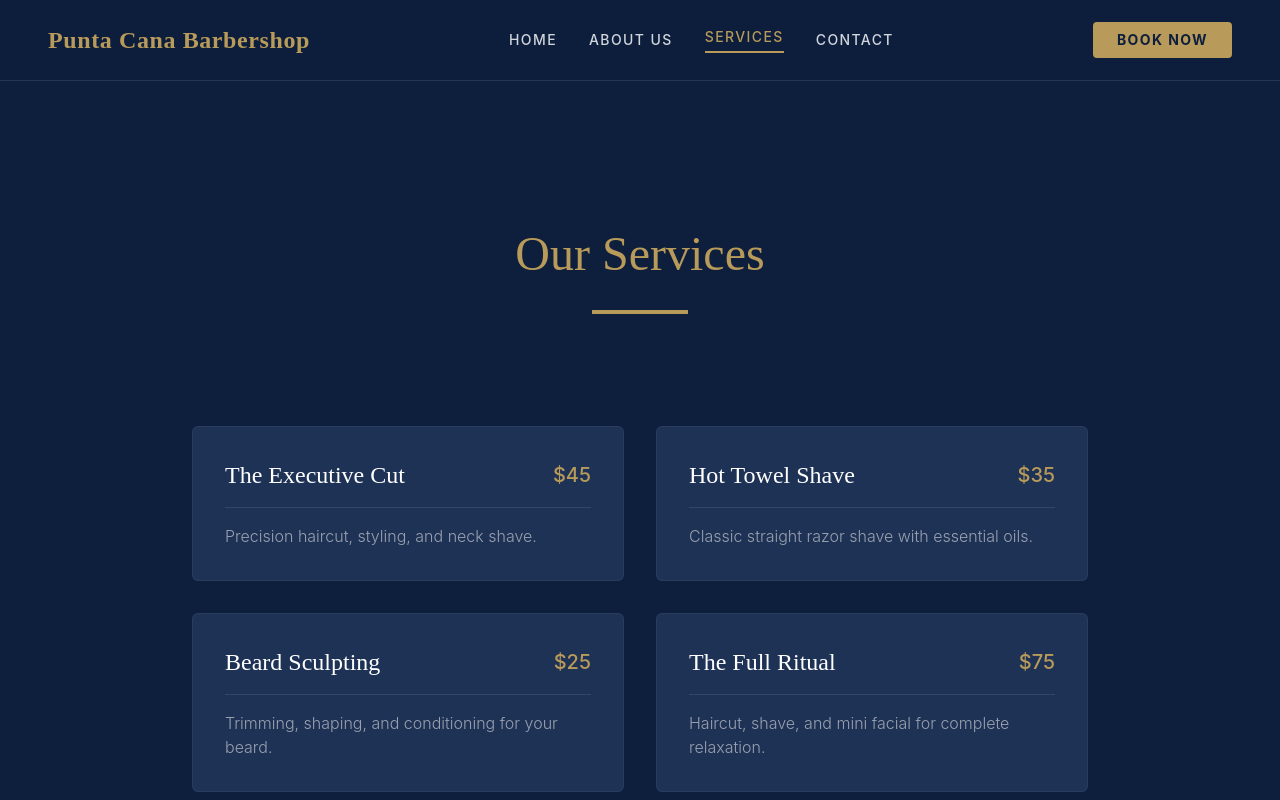
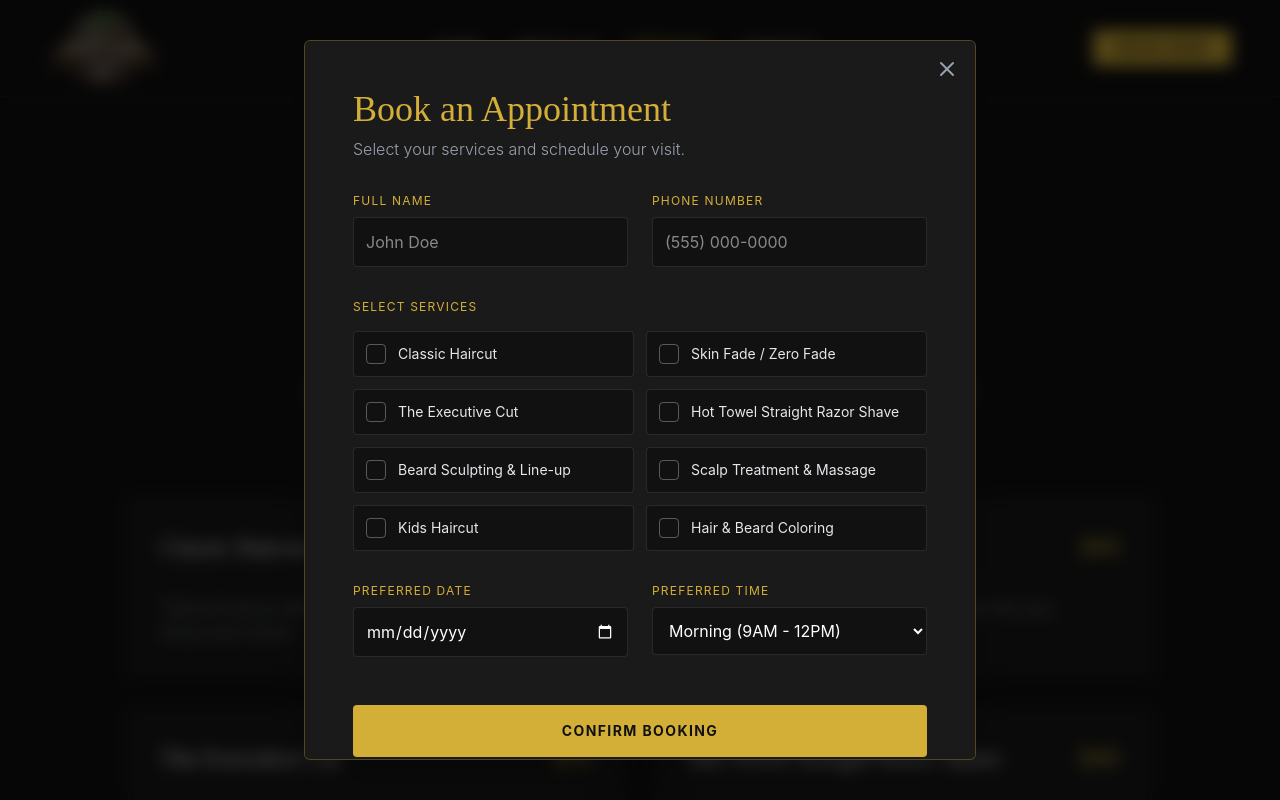
Before and after one commit to cozunap/puntacanabarbier, a React (Vite) app: page /services in a window 1280 px wide. Both pictures are taken after a click on the button "BOOK NOW". Shown: the top 800 px of the page. Built offline with nearby package versions, Linux system fonts and the light colour scheme.

Commit message:
Change name to Punta Cana Barbier and add latest features

```diff
--- a/index.html
+++ b/index.html
@@ -4,7 +4,7 @@
     <meta charset="UTF-8" />
     <link rel="icon" type="image/svg+xml" href="/favicon.svg" />
     <meta name="viewport" content="width=device-width, initial-scale=1.0" />
-    <title>temp</title>
+    <title>Punta Cana Barbier</title>
   </head>
   <body>
     <div id="root"></div>
--- a/src/App.jsx
+++ b/src/App.jsx
@@ -4,10 +4,13 @@ import Home from './pages/Home';
 import About from './pages/About';
 import Services from './pages/Services';
 import Contact from './pages/Contact';
+import { BookingProvider } from './BookingContext';
+import './App.css';
 
 function App() {
   return (
     <Router>
+      <BookingProvider>
         <Layout>
           <Routes>
             <Route path="/" element={<Home />} />
@@ -16,6 +19,7 @@ function App() {
             <Route path="/contact" element={<Contact />} />
           </Routes>
         </Layout>
+      </BookingProvider>
     </Router>
   );
 }
--- /dev/null
+++ b/src/BookingContext.jsx
@@ -0,0 +1,19 @@
+import { createContext, useContext, useState } from 'react';
+import BookingModal from './components/BookingModal';
+
+const BookingContext = createContext();
+
+export function useBooking() {
+  return useContext(BookingContext);
+}
+
+export function BookingProvider({ children }) {
+  const [isOpen, setIsOpen] = useState(false);
+
+  return (
+    <BookingContext.Provider value={{ openBooking: () => setIsOpen(true), closeBooking: () => setIsOpen(false) }}>
+      {children}
+      <BookingModal isOpen={isOpen} onClose={() => setIsOpen(false)} />
+    </BookingContext.Provider>
+  );
+}
--- /dev/null
+++ b/src/components/BookingModal.jsx
@@ -0,0 +1,110 @@
+import { useState } from 'react';
+import { X, Check } from 'lucide-react';
+
+export default function BookingModal({ isOpen, onClose }) {
+  if (!isOpen) return null;
+
+  const servicesList = [
+    "Classic Haircut",
+    "Skin Fade / Zero Fade",
+    "The Executive Cut",
+    "Hot Towel Straight Razor Shave",
+    "Beard Sculpting & Line-up",
+    "Scalp Treatment & Massage",
+    "Kids Haircut",
+    "Hair & Beard Coloring"
+  ];
+
+  const [selectedServices, setSelectedServices] = useState([]);
+
+  const toggleService = (service) => {
+    if (selectedServices.includes(service)) {
+      setSelectedServices(selectedServices.filter(s => s !== service));
+    } else {
+      setSelectedServices([...selectedServices, service]);
+    }
+  };
+
+  return (
+    <div className="fixed inset-0 z-[100] flex items-center justify-center p-4 sm:p-6 bg-black/60 backdrop-blur-sm transition-opacity">
+      <div
+        className="bg-navy-light border border-gold/30 rounded-md w-full max-w-2xl max-h-[90vh] overflow-y-auto shadow-2xl relative"
+        onClick={(e) => e.stopPropagation()}
+      >
+        <button
+          onClick={onClose}
+          className="absolute top-4 right-4 text-gray-400 hover:text-gold transition-colors"
+        >
+          <X size={24} />
+        </button>
+
+        <div className="p-8 md:p-12">
+          <h2 className="font-serif text-3xl md:text-4xl text-gold mb-2">Book an Appointment</h2>
+          <p className="text-gray-400 font-light mb-8">Select your services and schedule your visit.</p>
+
+          <form className="flex flex-col gap-8">
+            {/* Contact Info */}
+            <div className="grid grid-cols-1 md:grid-cols-2 gap-6">
+              <div className="flex flex-col gap-2">
+                <label className="text-gold font-sans text-xs uppercase tracking-widest">Full Name</label>
+                <input type="text" className="bg-navy border border-white/10 p-3 text-white focus:outline-none focus:border-gold rounded-sm transition-colors" placeholder="John Doe" />
+              </div>
+              <div className="flex flex-col gap-2">
+                <label className="text-gold font-sans text-xs uppercase tracking-widest">Phone Number</label>
+                <input type="tel" className="bg-navy border border-white/10 p-3 text-white focus:outline-none focus:border-gold rounded-sm transition-colors" placeholder="(555) 000-0000" />
+              </div>
+            </div>
+
+            {/* Services Selection */}
+            <div className="flex flex-col gap-4">
+              <label className="text-gold font-sans text-xs uppercase tracking-widest">Select Services</label>
+              <div className="grid grid-cols-1 sm:grid-cols-2 gap-3">
+                {servicesList.map((service, idx) => {
+                  const isSelected = selectedServices.includes(service);
+                  return (
+                    <div
+                      key={idx}
+                      onClick={() => toggleService(service)}
+                      className={`flex items-center gap-3 p-3 rounded-sm border cursor-pointer transition-all ${
+                        isSelected ? 'border-gold bg-gold/10' : 'border-white/10 bg-navy hover:border-gold/50'
+                      }`}
+                    >
+                      <div className={`w-5 h-5 rounded-sm flex items-center justify-center border ${isSelected ? 'bg-gold border-gold text-navy' : 'border-white/30'}`}>
+                        {isSelected && <Check size={14} strokeWidth={3} />}
+                      </div>
+                      <span className="text-sm text-gray-200">{service}</span>
+                    </div>
+                  );
+                })}
+              </div>
+            </div>
+
+            {/* Date & Time */}
+            <div className="grid grid-cols-1 md:grid-cols-2 gap-6">
+              <div className="flex flex-col gap-2">
+                <label className="text-gold font-sans text-xs uppercase tracking-widest">Preferred Date</label>
+                <input type="date" className="bg-navy border border-white/10 p-3 text-white focus:outline-none focus:border-gold rounded-sm transition-colors [color-scheme:dark]" />
+              </div>
+              <div className="flex flex-col gap-2">
+                <label className="text-gold font-sans text-xs uppercase tracking-widest">Preferred Time</label>
+                <select className="bg-navy border border-white/10 p-3 text-white focus:outline-none focus:border-gold rounded-sm transition-colors">
+                  <option>Morning (9AM - 12PM)</option>
+                  <option>Afternoon (12PM - 4PM)</option>
+                  <option>Evening (4PM - 8PM)</option>
+                </select>
+              </div>
+            </div>
+
+            <button
+              type="button"
+              onClick={onClose} // For now just closes
+              className="bg-gold text-navy font-bold uppercase tracking-widest py-4 mt-4 hover:bg-gold-light premium-hover rounded-sm text-sm"
+            >
+              Confirm Booking
+            </button>
+          </form>
+        </div>
+      </div>
+    </div>
+  );
+}
--- a/src/components/Footer.jsx
+++ b/src/components/Footer.jsx
@@ -3,9 +3,9 @@ export default function Footer() {
     <footer className="bg-navy-dark text-white w-full py-16 border-t border-white/10 mt-auto">
       <div className="max-w-7xl mx-auto px-6 md:px-12 grid grid-cols-1 md:grid-cols-3 gap-12">
         <div className="flex flex-col gap-4">
-          <span className="font-serif text-2xl text-gold">Punta Cana Barbershop</span>
+          <span className="font-serif text-2xl text-gold">Punta Cana Barbier</span>
           <p className="text-gray-400 font-light max-w-xs">
-            © {new Date().getFullYear()} Punta Cana Barbershop. Urbain Élégant.
+            © {new Date().getFullYear()} Punta Cana Barbier. Urbain Élégant.
           </p>
         </div>
 
--- a/src/components/Header.jsx
+++ b/src/components/Header.jsx
@@ -2,7 +2,7 @@ import { useState } from 'react';
 import { Link, useLocation } from 'react-router-dom';
 import { Menu, X } from 'lucide-react';
 
-export default function Header() {
+export default function Header({ onOpenBooking }) {
   const [isMobileMenuOpen, setIsMobileMenuOpen] = useState(false);
   const location = useLocation();
 
@@ -15,11 +15,11 @@ export default function Header() {
 
   return (
     <header className="fixed top-0 w-full z-50 bg-navy/80 backdrop-blur-md border-b border-white/10 transition-all duration-300">
-      <div className="max-w-7xl mx-auto px-6 md:px-12 h-20 flex justify-between items-center">
+      <div className="max-w-7xl mx-auto px-6 md:px-12 h-24 flex justify-between items-center">
 
         {/* Logo */}
-        <Link to="/" className="text-gold font-serif text-2xl font-bold tracking-wide hover:opacity-80 transition-opacity">
-          Punta Cana Barbershop
+        <Link to="/" className="hover:opacity-80 transition-opacity">
+          <img src="/Punta_Cana_Barbier_Logo.webp" alt="Punta Cana Barbier Logo" className="h-20 w-auto" />
         </Link>
 
         {/* Desktop Nav */}
@@ -38,7 +38,10 @@ export default function Header() {
         </nav>
 
         {/* Book Now Button */}
-        <button className="hidden md:block bg-gold text-navy px-6 py-2 rounded-sm text-sm uppercase tracking-widest font-bold hover:bg-gold-light transition-colors premium-hover">
+        <button
+          onClick={onOpenBooking}
+          className="hidden md:block bg-gold text-navy px-6 py-2 rounded-sm text-sm uppercase tracking-widest font-bold hover:bg-gold-light transition-colors premium-hover"
+        >
           Book Now
         </button>
 
@@ -53,7 +56,7 @@ export default function Header() {
 
       {/* Mobile Nav */}
       {isMobileMenuOpen && (
-        <div className="md:hidden absolute top-20 left-0 w-full bg-navy border-b border-white/10 py-6 px-6 flex flex-col gap-6 shadow-2xl">
+        <div className="md:hidden absolute top-24 left-0 w-full bg-navy border-b border-white/10 py-6 px-6 flex flex-col gap-6 shadow-2xl">
           {navLinks.map((link) => (
             <Link
               key={link.path}
@@ -66,7 +69,13 @@ export default function Header() {
               {link.name}
             </Link>
           ))}
-          <button className="bg-gold text-navy px-6 py-3 rounded-sm text-sm uppercase tracking-widest font-bold mt-4 w-full">
+          <button
+            onClick={() => {
+              setIsMobileMenuOpen(false);
+              if (onOpenBooking) onOpenBooking();
+            }}
+            className="bg-gold text-navy px-6 py-3 rounded-sm text-sm uppercase tracking-widest font-bold mt-4 w-full"
+          >
             Book Now
           </button>
         </div>
--- a/src/components/Layout.jsx
+++ b/src/components/Layout.jsx
@@ -1,14 +1,25 @@
+import { useState, cloneElement, Children } from 'react';
 import Header from './Header';
 import Footer from './Footer';
+import BookingModal from './BookingModal';
 
 export default function Layout({ children }) {
+  const [isBookingOpen, setIsBookingOpen] = useState(false);
+
+  // We can inject onOpenBooking into children if needed, or just let them use a context.
+  // For simplicity, we clone element if it's a single child, but react-router Routes is complex.
+  // Instead of passing to children automatically, we'll just expose it if we use context.
+  // Wait, I will just export a simple context or just let Layout handle Header.
+  // Let's pass it to Header directly.
   return (
-    <div className="min-h-screen flex flex-col pt-20 bg-navy text-white">
-      <Header />
+    <div className="min-h-screen flex flex-col pt-24 bg-navy text-white">
+      <Header onOpenBooking={() => setIsBookingOpen(true)} />
       <main className="flex-grow flex flex-col">
+        {/* We need Home to access it too, let's just use Context to be clean */}
         {children}
       </main>
       <Footer />
+      <BookingModal isOpen={isBookingOpen} onClose={() => setIsBookingOpen(false)} />
     </div>
   );
 }
--- a/src/index.css
+++ b/src/index.css
@@ -1,13 +1,14 @@
 @import "tailwindcss";
 
 @theme {
-  --color-navy: #0d1f3c;
-  --color-navy-light: #1e3256;
-  --color-navy-dark: #071224;
-  --color-gold: #b89a5a;
-  --color-gold-light: #cfb57a;
-  --color-gold-dark: #8f7440;
-  --color-text-main: #1a1a1a;
+  --color-navy: #111111;
+  --color-navy-light: #1a1a1a;
+  --color-navy-dark: #0a0a0a;
+  --color-gold: #d4af37;
+  --color-gold-light: #e6c55e;
+  --color-gold-dark: #a68a26;
+  --color-green: #1b5e20;
+  --color-text-main: #ffffff;
 
   --font-sans: "Inter", sans-serif;
   --font-serif: "Playfair Display", serif;
--- a/src/pages/About.jsx
+++ b/src/pages/About.jsx
@@ -2,10 +2,10 @@ export default function About() {
   return (
     <div className="flex flex-col w-full min-h-[60vh] py-section px-6 md:px-12 max-w-7xl mx-auto">
       <div className="max-w-3xl mx-auto text-center mt-12">
-        <h1 className="font-serif text-5xl text-gold mb-8">About Us</h1>
+        <h1 className="font-serif text-5xl text-gold mb-8">Our Philosophy</h1>
         <div className="w-24 h-1 bg-gold mx-auto mb-12"></div>
-        <p className="font-sans text-lg text-gray-300 font-light leading-relaxed mb-8">
-          Welcome to Punta Cana Barbershop, where grooming is elevated to an art form. We combine traditional barbering techniques with modern sensibilities to deliver a truly premium experience.
+        <p className="font-sans text-lg text-gray-300 max-w-2xl mx-auto font-light leading-relaxed mb-8">
+          Welcome to Punta Cana Barbier, where grooming is elevated to an art form. We combine traditional barbering techniques with modern sensibilities to deliver a truly premium experience.
         </p>
         <p className="font-sans text-lg text-gray-300 font-light leading-relaxed">
           Our sanctuary is designed for the modern gentleman who appreciates the finer things in life. Step into our world and discover the true meaning of urbain élégant.
--- a/src/pages/Services.jsx
+++ b/src/pages/Services.jsx
@@ -4,21 +4,29 @@ export default function Services() {
       <div className="text-center mb-16 mt-12">
         <h1 className="font-serif text-5xl text-gold mb-8">Our Services</h1>
         <div className="w-24 h-1 bg-gold mx-auto mb-12"></div>
+        <p className="font-sans text-lg text-gray-300 max-w-2xl mx-auto font-light">
+          A comprehensive suite of premium male grooming services designed to elevate your identity and provide ultimate relaxation.
+        </p>
       </div>
 
-      <div className="grid grid-cols-1 md:grid-cols-2 gap-8 max-w-4xl mx-auto w-full">
+      <div className="grid grid-cols-1 md:grid-cols-2 gap-8 max-w-5xl mx-auto w-full">
         {[
-          { name: "The Executive Cut", price: "$45", desc: "Precision haircut, styling, and neck shave." },
-          { name: "Hot Towel Shave", price: "$35", desc: "Classic straight razor shave with essential oils." },
-          { name: "Beard Sculpting", price: "$25", desc: "Trimming, shaping, and conditioning for your beard." },
-          { name: "The Full Ritual", price: "$75", desc: "Haircut, shave, and mini facial for complete relaxation." }
+          { name: "Classic Haircut", price: "$40", desc: "Tailored haircut with scissors or clippers, finishing with a sharp neck shave." },
+          { name: "Skin Fade / Zero Fade", price: "$45", desc: "Precision skin fade blending seamlessly into your preferred top style." },
+          { name: "The Executive Cut", price: "$75", desc: "Premium haircut combined with a full beard sculpt and relaxing hot towel." },
+          { name: "Hot Towel Straight Razor Shave", price: "$40", desc: "Traditional wet shave with pre-shave oil, hot towels, and rich lather." },
+          { name: "Beard Sculpting & Line-up", price: "$30", desc: "Detailed beard shaping, crisp line-up, and nourishing beard oil treatment." },
+          { name: "Scalp Treatment & Massage", price: "$35", desc: "Deep cleansing scalp exfoliation followed by a relaxing 15-minute massage." },
+          { name: "Kids Haircut", price: "$30", desc: "Premium grooming experience for the young gentlemen (under 12)." },
+          { name: "Hair & Beard Coloring", price: "$65+", desc: "Professional grey blending or full color application for hair and beard." }
         ].map((service, idx) => (
-          <div key={idx} className="bg-navy-light p-8 rounded-md border border-white/5 flex flex-col gap-4 premium-hover">
-            <div className="flex justify-between items-center border-b border-white/10 pb-4">
+          <div key={idx} className="bg-navy-light p-8 rounded-md border border-white/5 flex flex-col gap-4 premium-hover group relative overflow-hidden">
+            <div className="absolute top-0 right-0 w-32 h-32 bg-green/5 rounded-bl-full -z-10 group-hover:scale-110 transition-transform"></div>
+            <div className="flex justify-between items-center border-b border-white/10 pb-4 relative z-10">
               <h3 className="font-serif text-2xl text-white">{service.name}</h3>
               <span className="font-sans text-xl text-gold font-medium">{service.price}</span>
             </div>
-            <p className="font-sans text-gray-400 font-light">{service.desc}</p>
+            <p className="font-sans text-gray-400 font-light relative z-10">{service.desc}</p>
           </div>
         ))}
       </div>
```
Also changed, not shown: src/pages/Home.jsx (+7 -1 lines), public/Punta_Cana_Barbier_Logo.webp (added). Lines whose indentation alone changed are shown as unchanged.
